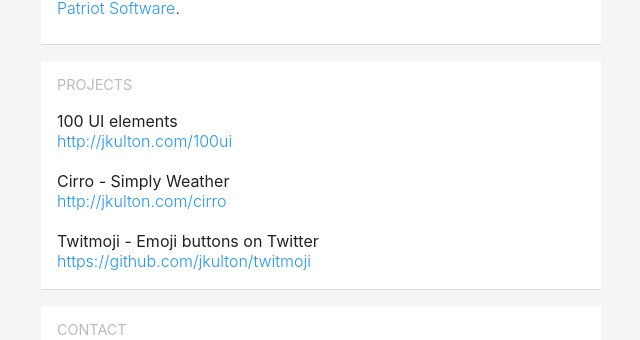
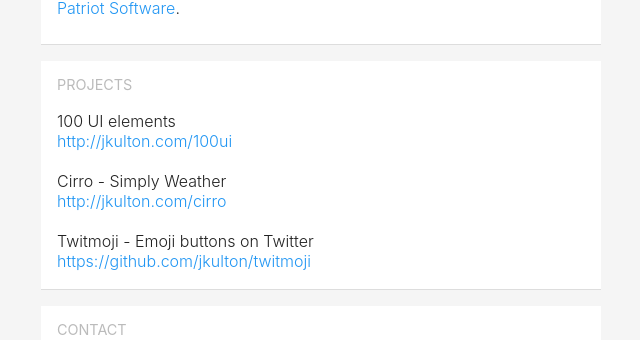
Before and after one commit to jkulton/jkulton.github.io, a Jekyll site: the page built from index.html, in a window 1280 px wide. Shown: the part 173-513 px from the top of the page, without its empty margins (319-959 px from the left). Built offline with Jekyll 4.4.1, drawn with Linux system fonts in a browser that asks for light colours; nearby versions of some CDN libraries.

Commit message:
font weight

```diff
--- a/_sass/_base.scss
+++ b/_sass/_base.scss
@@ -157,7 +157,7 @@
     margin-bottom: 0;
     font-size: 1rem;
     line-height: 1rem;
-    font-weight: normal;
+    font-weight: $font-weight-normal;
 }
 
 .content a {
--- a/css/main.scss
+++ b/css/main.scss
@@ -10,6 +10,7 @@
 $base-line-height: 1.5;
 
 $spacing-unit:     30px;
+$font-weight-normal: 300;
 
 $text-color:       #222;
 $background-color: #f5f5f5;
```
